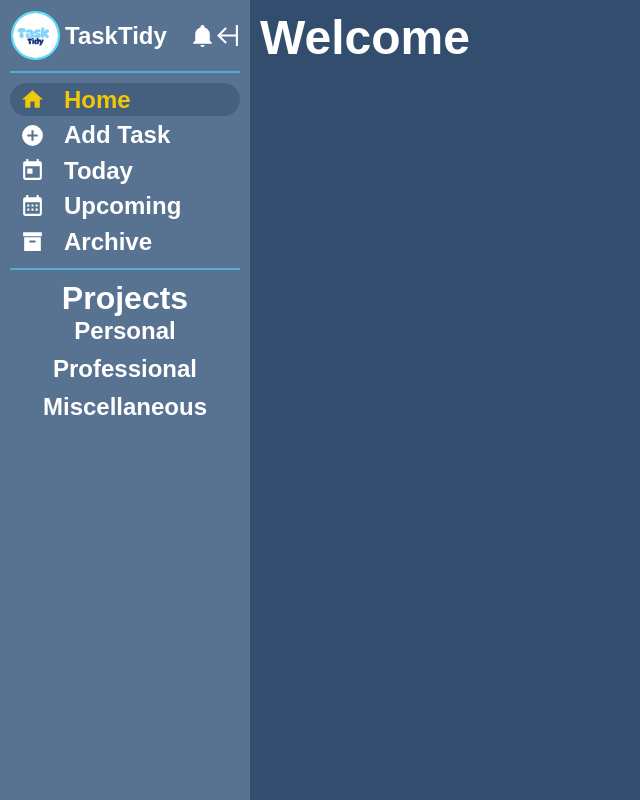
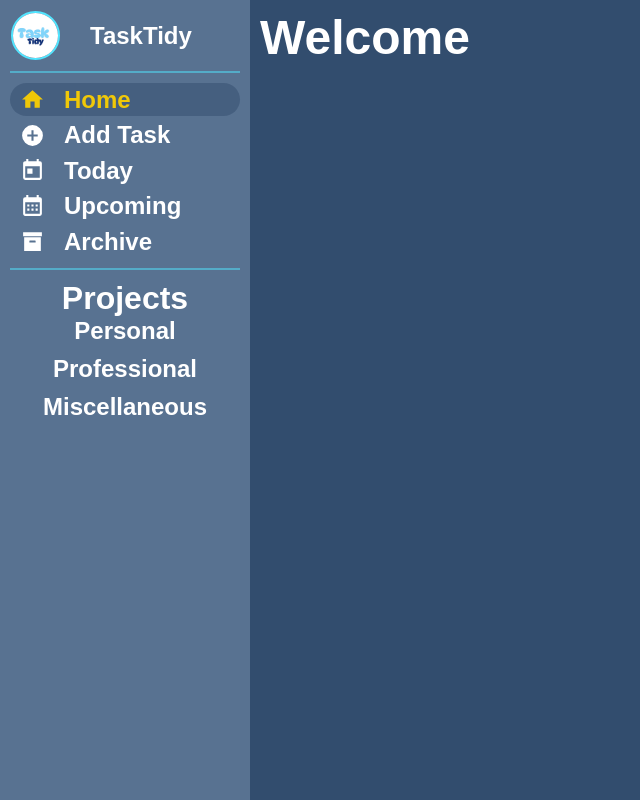
Before and after one commit to BradCodeCraft/To-Do-List, a website built with webpack: page src/index.html in a window 1280 px wide. Shown: the whole page, without its empty margins (0-640 px from the left). Built offline with nearby package versions, Linux system fonts and the light colour scheme; a web font is replaced by a local one.

Commit message:
Pre-Alpha: fix html

```diff
--- a/src/CSS/master.css
+++ b/src/CSS/master.css
@@ -101,7 +101,7 @@ nav {
 
 nav>header {
   display: grid;
-  grid-template-columns: 50px 1fr 25px 25px;
+  grid-template-columns: 75px 1fr;
   align-items: center;
 }
 
@@ -115,7 +115,7 @@ nav>header {
 }
 
 .nav-header-logo:hover {
-  cursor: pointer;
+  cursor: default;
   box-shadow: 0 0 5px 2px rgba(var(--color-tertiary), 0.5);
 }
 
--- a/src/index.html
+++ b/src/index.html
@@ -14,8 +14,6 @@
       <header>
         <img src="assets/Task.png" alt="TaskTidy" class="nav-header-logo">
         <h1>TaskTidy</h1>
-        <img src="assets/bell.svg" alt="Notifications" width="25" height="25" class="nav-header-bell icon">
-        <img src="assets/arrow-expand-left.svg" alt="Collapse" width="25" height="25" class="nav-header-expand icon">
       </header>
 
       <main>
```
